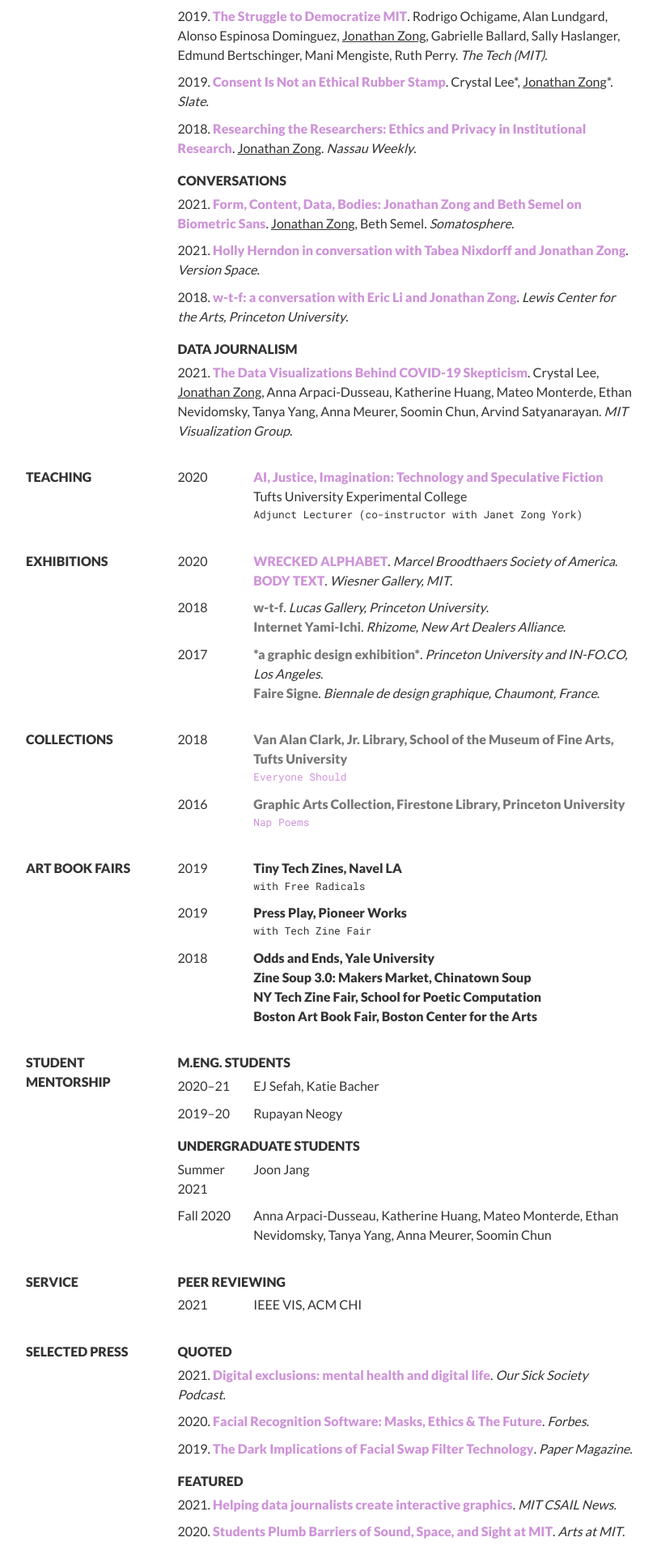
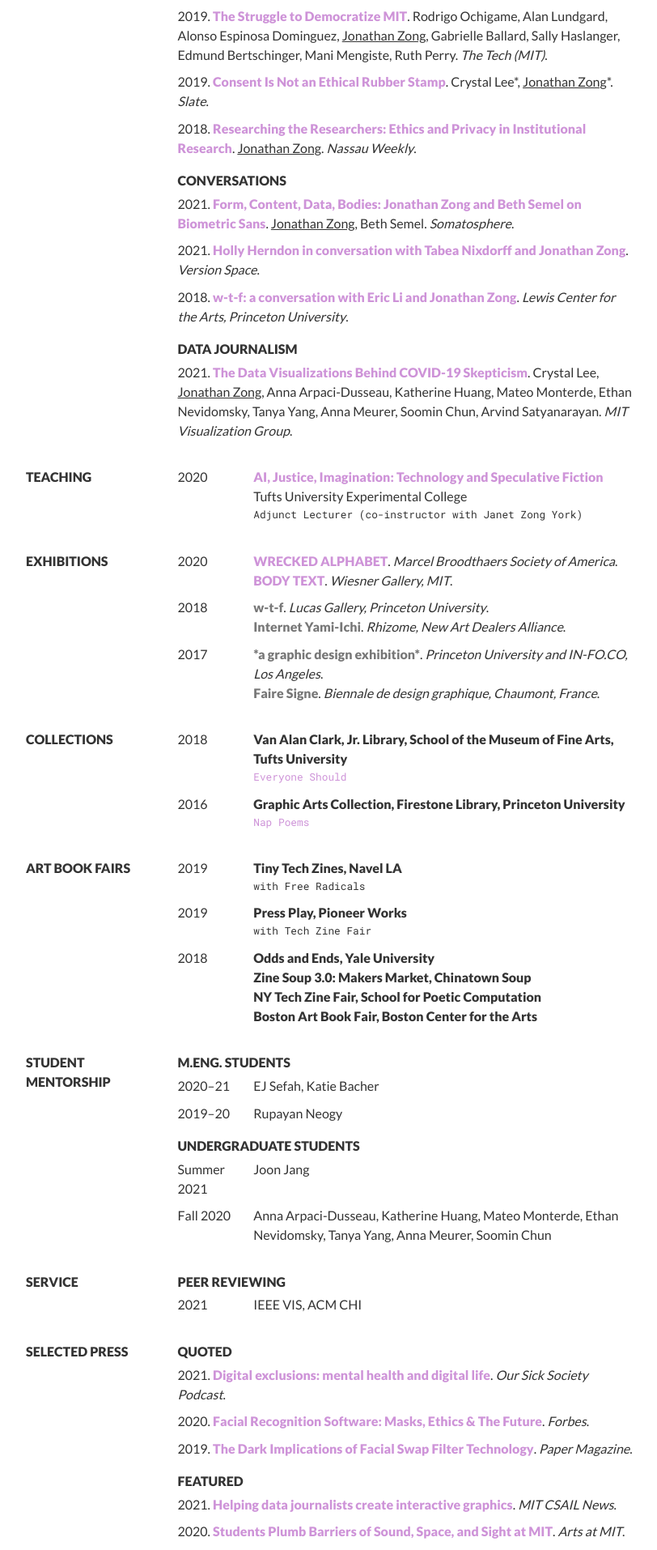
Before and after one commit to jonathanzong/jonathanzong.com, a Jekyll site: the page built from cv.html, in a window 1280 px wide. Shown: the part 3387-5301 px from the top of the page at 81% size, without its empty margins (233-1045 px from the left). Built offline with Jekyll 4.4.1, drawn with Linux system fonts in a browser that asks for light colours; nearby versions of some CDN libraries.

Commit message:
man idk design

```diff
--- a/cv.html
+++ b/cv.html
@@ -515,7 +515,7 @@
           2018
         </div>
         <div class="col-print-10">
-          <span class="paper-title">Van Alan Clark, Jr. Library, School of the Museum of Fine Arts, Tufts University</span>
+          <h3>Van Alan Clark, Jr. Library, School of the Museum of Fine Arts, Tufts University</h3>
           <div class="meta-text"><a href="https://tufts-primo.hosted.exlibrisgroup.com/permalink/f/bnf7qa/01TUN_ALMA21205187020003851">Everyone Should</a></div>
         </div>
       </div>
@@ -526,7 +526,7 @@
           2016
         </div>
         <div class="col-print-10">
-          <span class="paper-title">Graphic Arts Collection, Firestone Library, Princeton University</span>
+          <h3>Graphic Arts Collection, Firestone Library, Princeton University</h3>
           <div class="meta-text"><a href="https://graphicarts.princeton.edu/2016/05/20/nap-poems-published-by-the-letterpress-club/">Nap Poems</a></div>
         </div>
       </div>
```
